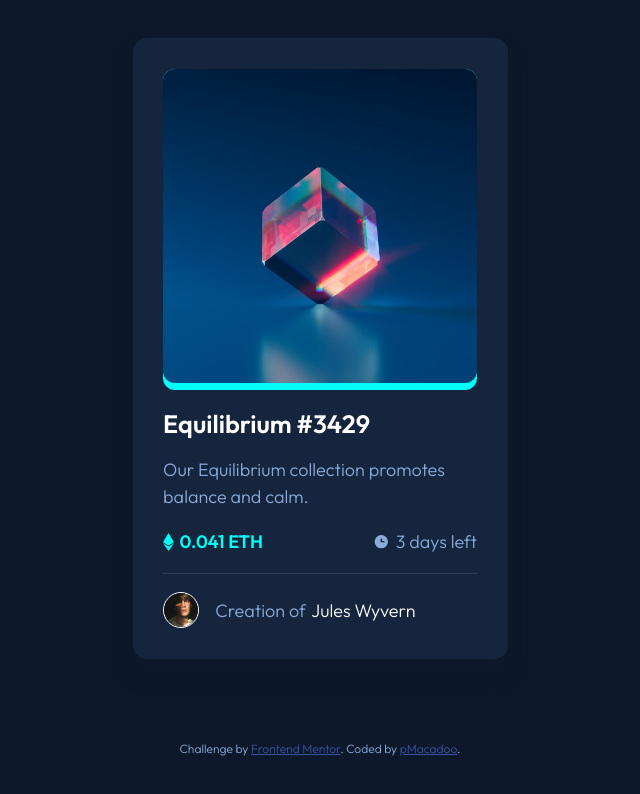
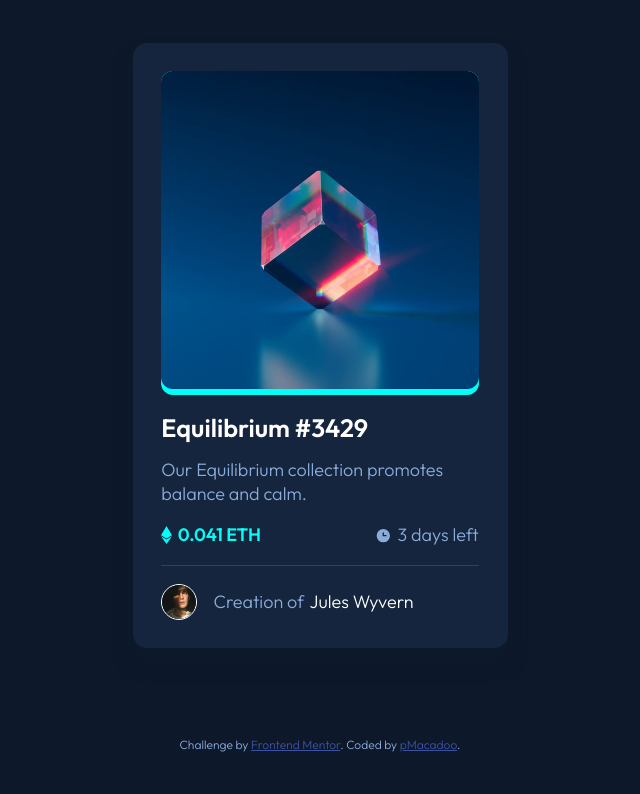
Before and after one commit to pMacadoo/fem-nft-preview-card-component-main, a plain HTML site: page index.html in a window 1280 px wide. Shown: the whole page, without its empty margins (320-960 px from the left). Drawn offline with Linux system fonts and the light colour scheme.

Commit message:
style.css updates

```diff
--- a/style.css
+++ b/style.css
@@ -73,8 +73,8 @@ body {
   color: var(--clr-primary-500);
   font-family: var(--ff-regular);
   font-weight: var(--fw-light);
-  font-size: 18px;
-  line-height: 1.5em;
+  font-size: 1.125rem;
+  line-height: 1.5rem;
   -webkit-font-smoothing: antialiased;
 }
 
@@ -84,15 +84,15 @@ body {
   background-color: var(--clr-neutral-800);
   border-radius: 14px;
   box-shadow: 0 15px 10px 10px var(--clr-neutral-900);
-  max-width: 375px;
+  max-width: 23.4375rem;
   margin: 0 auto;
-  padding: 1.7em;
+  padding: 1.8rem;
 }
 
 .nft-card__img--highlight {
   background-color: var(--clr-primary-400);
   background-image: url(images/icon-view.svg);
-  background-position: center;
+  background-position: center center;
   background-repeat: no-repeat;
 }
 
@@ -110,7 +110,7 @@ body {
 
 .nft-card__content {
   display: grid;
-  gap: 1em;
+  gap: 1.1rem;
   margin-top: 1.2em;
 }
 
```
